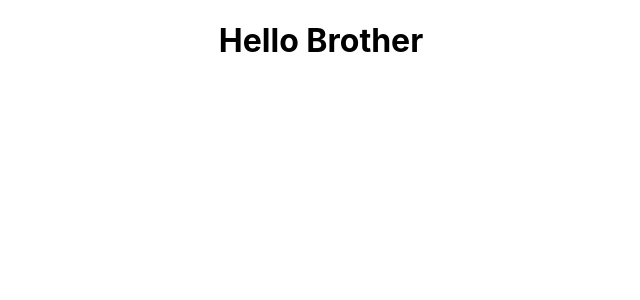
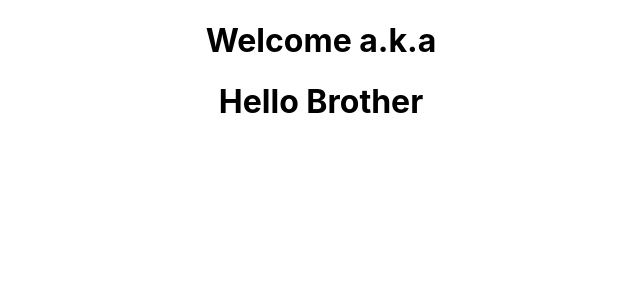
Before and after one commit to emmanuel-tar/helloworld, a React (Create React App) app: page / in a window 1280 px wide. Shown: the top 300 px of the page, without its empty margins (319-959 px from the left). Built offline with nearby package versions, Linux system fonts and the light colour scheme.

Commit message:
Update .. Using Props vs State Function

```diff
--- a/src/App.js
+++ b/src/App.js
@@ -3,10 +3,12 @@ import './App.css';
 import Greet from './components/Greet.js'
 import Welcome from './components/Welcome.js'
 import Hello from './components/Hello.js'
+import Message from './components/Message.js';
 
 function App() {
   return (
     <div className="App">
+    <Message />
       {/*<Greet /> */}
       {/*<Welcome /> */}
       <Hello />
--- /dev/null
+++ b/src/components/Message.js
@@ -0,0 +1,13 @@
+import React ,{Component} from 'react'
+
+class Message extends Component{
+    render(){
+        return(
+            <h1>
+                Welcome {this.props.name} a.k.a {this.props.heroName}
+            </h1>
+        )
+    }
+}
+
+export default Message
```
